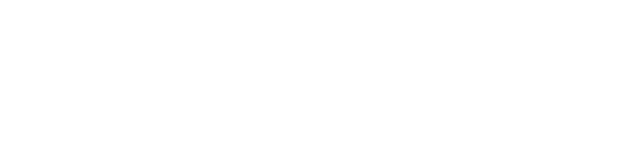
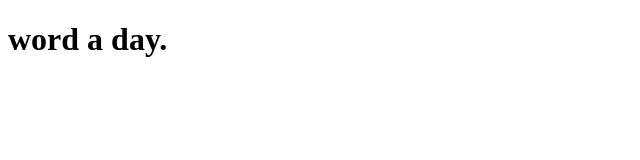
Before and after one commit to word-nerds/word-a-day, a plain HTML site: page index.html in a window 1280 px wide. Shown: the whole page, without its empty margins (0-640 px from the left). Drawn offline with Linux system fonts and the light colour scheme.

Commit message:
Added an h1 :sparkles:

```diff
--- a/index.html
+++ b/index.html
@@ -7,6 +7,9 @@
   <title>word a day</title>
 </head>
 <body>
+  <header>
+    <h1>word a day.</h1>
+  </header>
 
 </body>
 </html>
```
